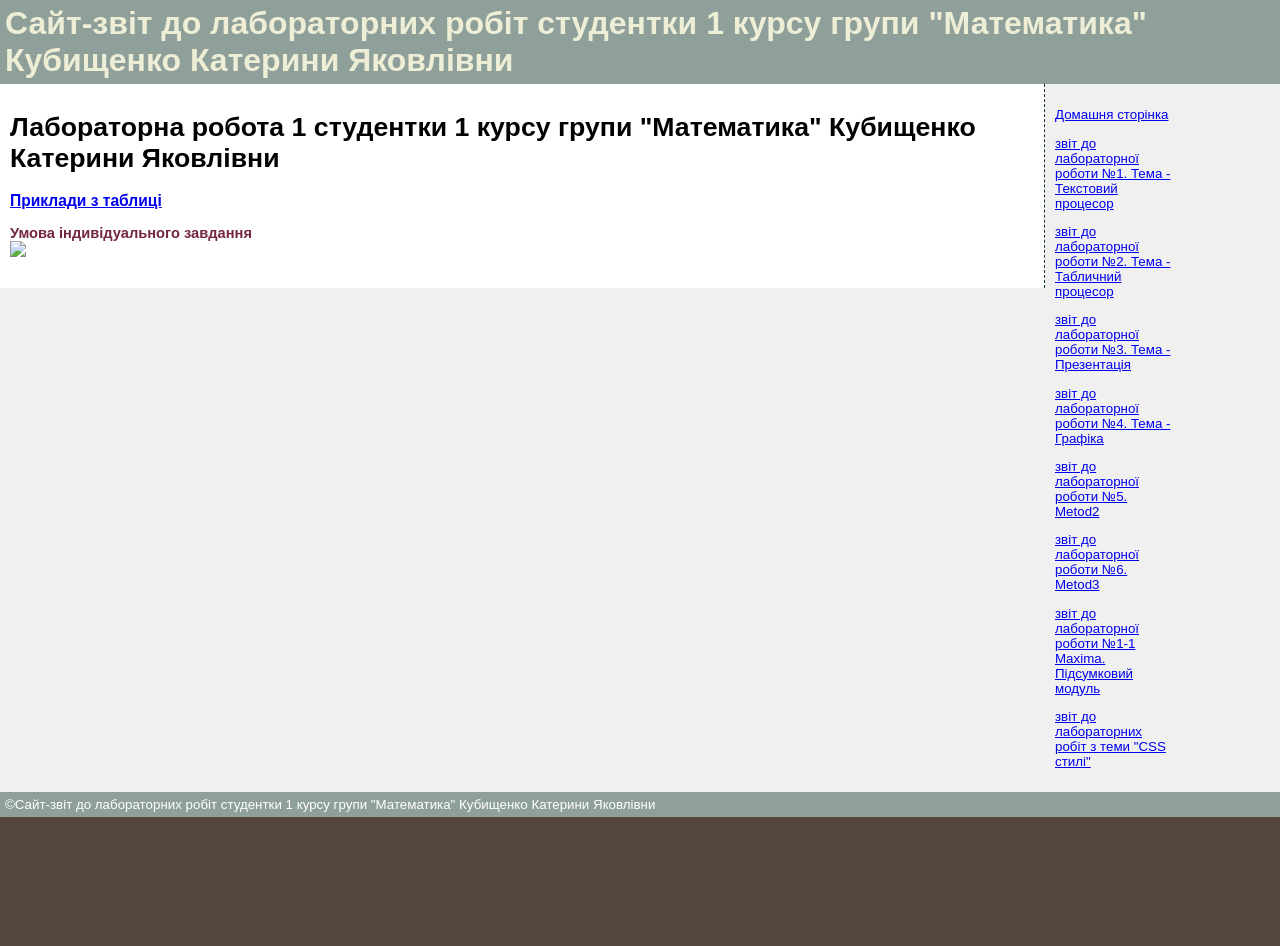
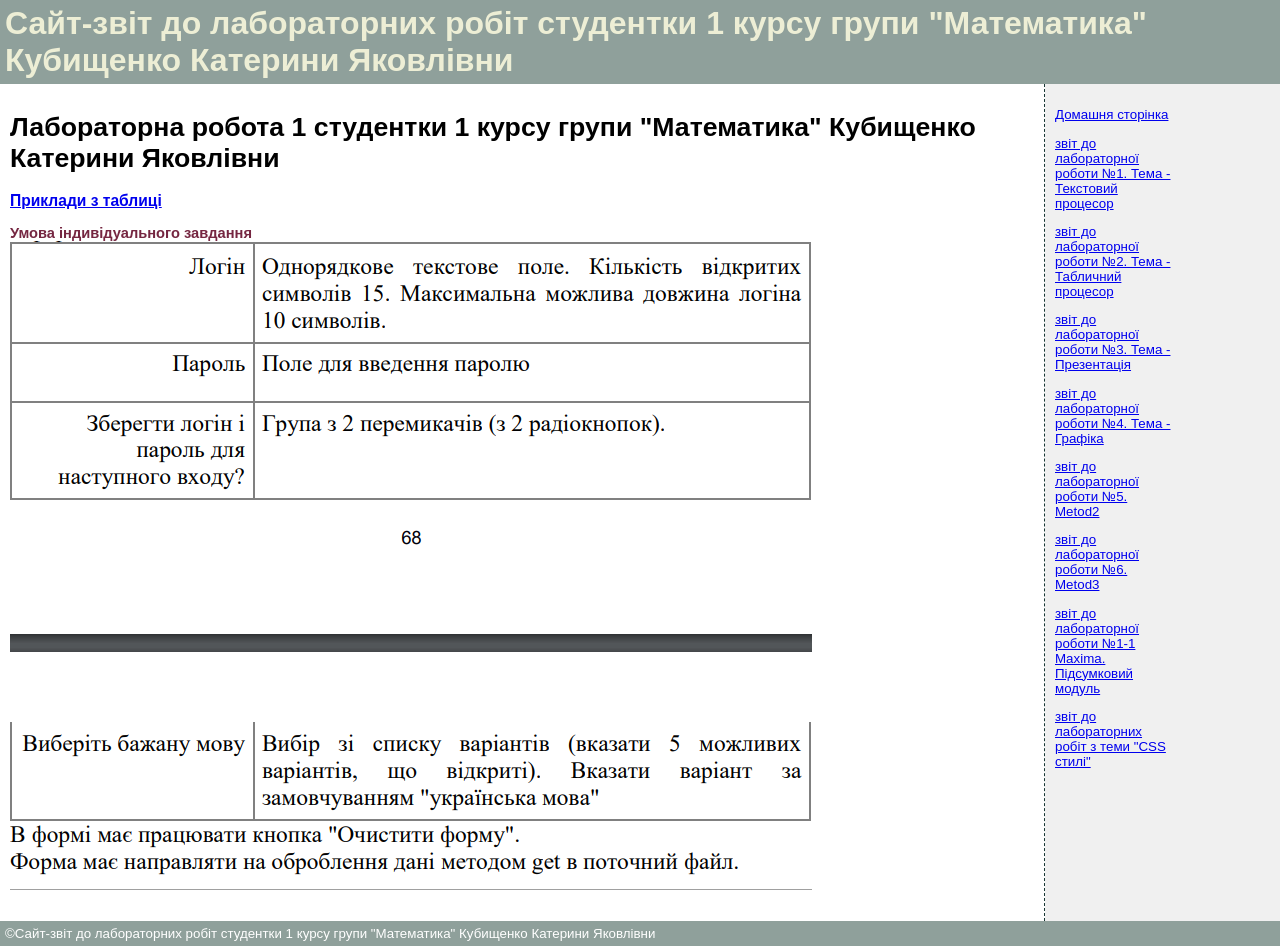
Before and after one commit to Kubyschenko/site, a plain HTML site: page lab-html.html in a window 1280 px wide. Before the commit the page ends 817 px from the top, so only its background shows below. Drawn offline with Linux system fonts and the light colour scheme.

Commit message:
Update lab-html.html

```diff
--- a/lab-html.html
+++ b/lab-html.html
@@ -59,7 +59,7 @@
 <h1>Лабораторна робота 1 студентки 1 курсу групи "Математика" Кубищенко Катерини Яковлівни</h1>
    <h3><p><a href="lab-html-1.html">Приклади з таблиці</a></p></h3>
    <h2>Умова індивідуального завдання</h2>
-   <img src="indu3.png">
+   <img src="ind8u.png">
     <h3><p><a href="lab-html-2.html"></a></p></h3>
 <h1></h1>
 
```
